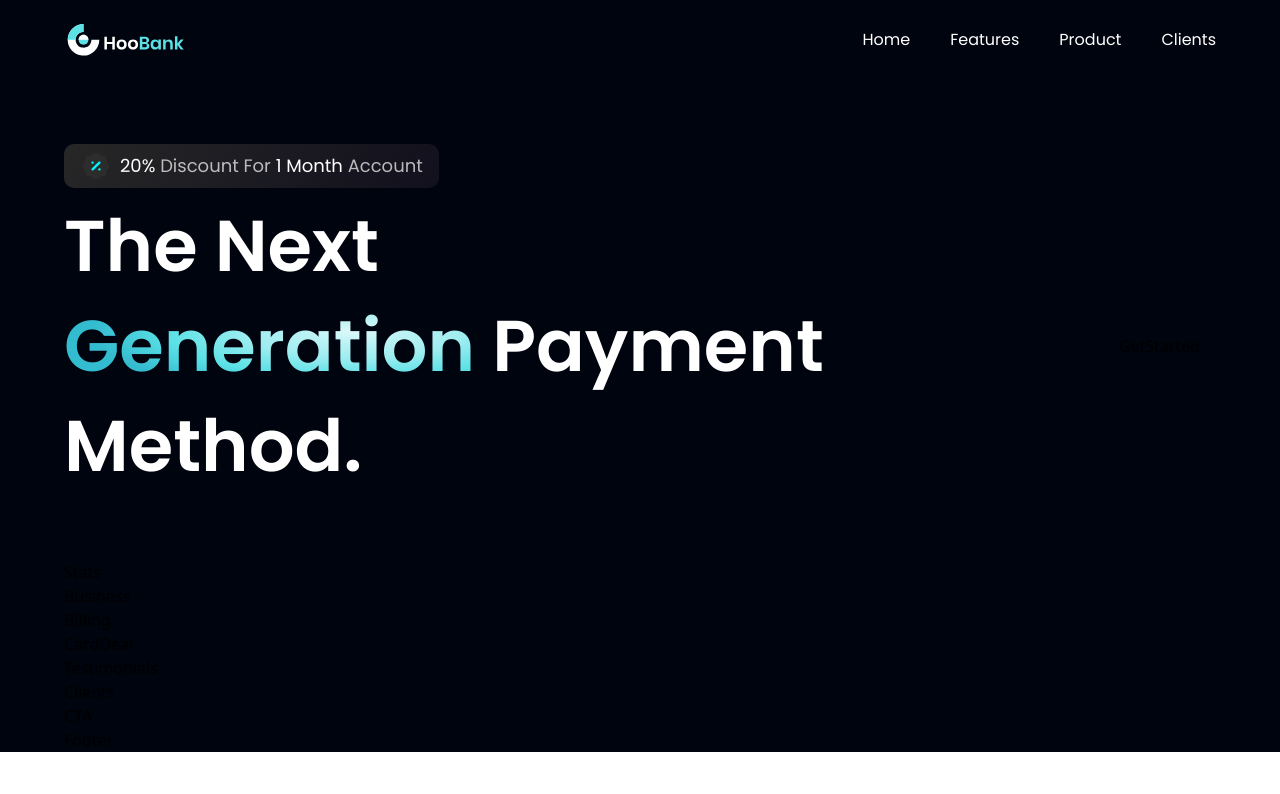
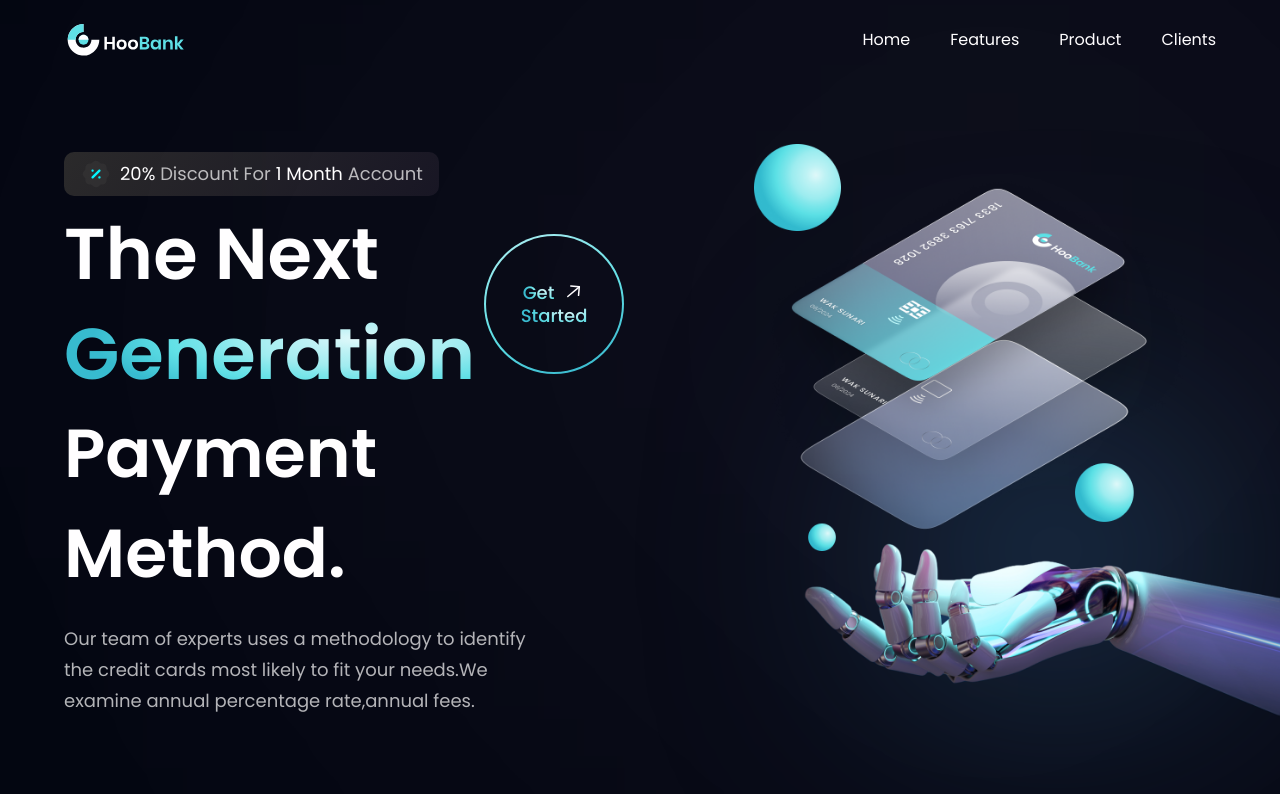
Before and after one commit to parthacs1999/bank-modern-ui-ux-app, a React (Vite) app: page / in a window 1280 px wide. Shown: the top 794 px of the page. Built offline with nearby package versions, Linux system fonts and the light colour scheme.

Commit message:
Hero section design completed

```diff
--- a/src/components/GetStarted.jsx
+++ b/src/components/GetStarted.jsx
@@ -1,8 +1,22 @@
-import React from 'react'
-
+import React from 'react';
+import styles from '../style';
+import { arrowUp } from '../assets';
 const GetStarted = () => {
   return (
-    <div>GetStarted</div>
+    <div className={`${styles.flexCenter} w-[140px] h-[140px] rounded-full bg-blue-gradient p-[2px] cursor-pointer`}>
+      <div className={`${styles.flexCenter} flex-col bg-primary w-[100%] h-[100%] rounded-full`}>
+        <div className={`${styles.flexStart} flex-row`}>
+          <p className="font-poppins font-medium text-[18px] leading-[23px] mr-2">
+            <span className='text-gradient'>Get</span>
+          </p>
+          <img src={arrowUp} className='w-[23px] h-[23px] object-contain' alt='arrow' /
+          >
+        </div>
+        <p className="font-poppins font-medium text-[18px] leading-[23px]">
+          <span className='text-gradient'>Started</span>
+        </p>
+      </div>
+    </div>
   )
 }
 
--- a/src/components/Hero.jsx
+++ b/src/components/Hero.jsx
@@ -18,14 +18,30 @@
           <h1 className='flex-1 font-poppins font-semibold ss:text-[72px] text-[52px] text-white ss:leading-[100px] leading-[75px]'>
             The Next <br className='sm:block hidden' /> {" "}
             <span className='text-gradient'>Generation</span> {" "}
-            Payment Method.
           </h1>
 
           <div className='ss:flex hidden md:mr-4 mr-0'>
-            {/* TODO:-Need to complete get started component */}
             <GetStarted />
           </div>
         </div>
+
+        <h1 className='font-poppins font-semibold ss:text-[68px] text-[52px] text-white ss:leading-[100px] leading-[75px] w-full'>
+          Payment Method.
+        </h1>
+        <p className={`${styles.paragraph} max-w-[470px] mt-5`}>
+          Our team of experts uses a methodology to identify the credit cards most likely to fit your needs.We examine annual percentage rate,annual fees.
+        </p>
+      </div>
+
+      <div className={`flex-1 flex ${styles.flexCenter} md:my-0 my-10 relative`}>
+        <img src={robot} alt="billing" className='w-[100%] h-[100%] relative z-[5]' />
+        <div className='absolute z-[0] w-[40%] h-[35%] top-0 pink__gradient' />
+        <div className='absolute z-[1] w-[80%] h-[80%] bottom-40 white__gradient rounded-full' />
+        <div className='absolute z-[0] w-[50%] h-[50%] right-20 bottom-20 blue__gradient' />
+      </div>
+
+      <div className={`ss:hidden ${styles.flexCenter}`}>
+        <GetStarted />
       </div>
     </section>
   )
```
